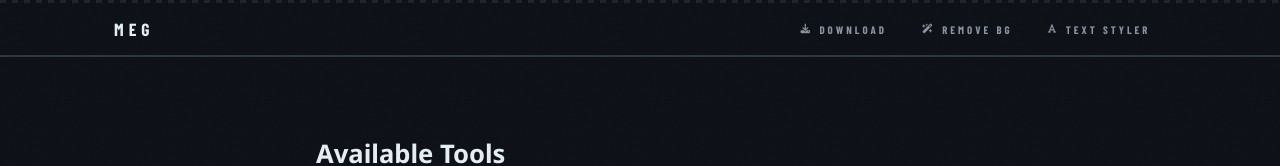
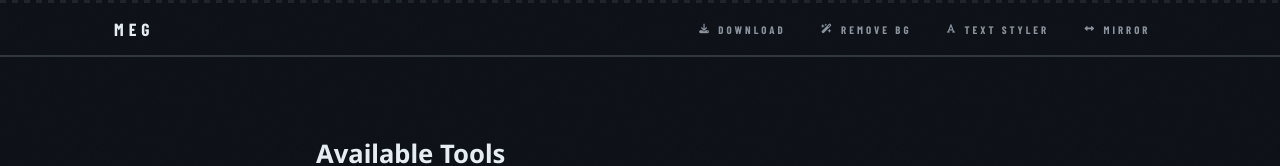
Before and after one commit to nuxmeg-max/Tools-Meg, a Next.js app: page / in a window 1280 px wide. Shown: the top 166 px of the page. Built offline with nearby package versions, Linux system fonts and the light colour scheme; a web font is replaced by a local one.

Commit message:
Add 'Mirror' link to Navbar

```diff
--- a/components/Navbar.js
+++ b/components/Navbar.js
@@ -7,6 +7,7 @@ const navLinks = [
   { href: '/download',    label: 'Download',    icon: 'fa-solid fa-download' },
   { href: '/remove-bg',   label: 'Remove BG',   icon: 'fa-solid fa-wand-magic-sparkles' },
   { href: '/text-styler', label: 'Text Styler', icon: 'fa-solid fa-font' },
+  { href: '/mirror', label: 'Mirror', icon: 'fa-solid fa-left-right' },
 ];
 
 export default function Navbar() {
```
